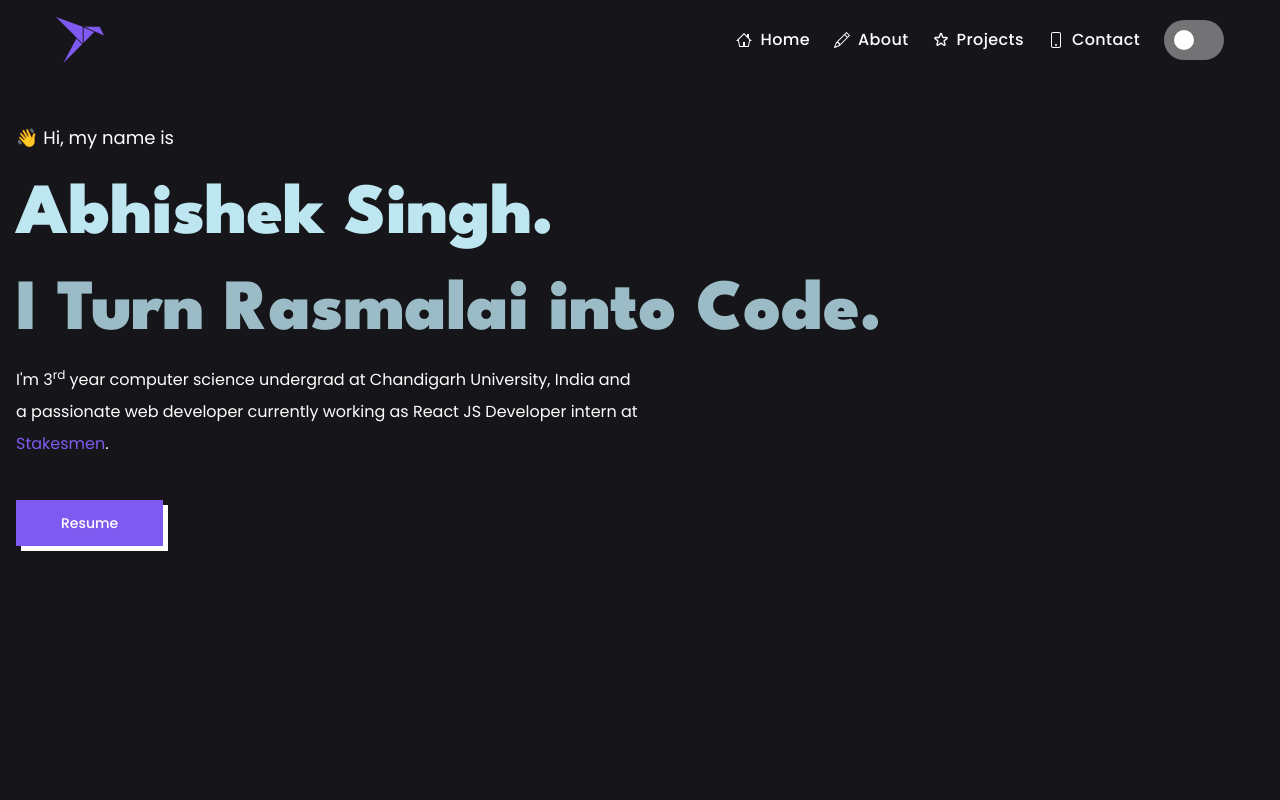
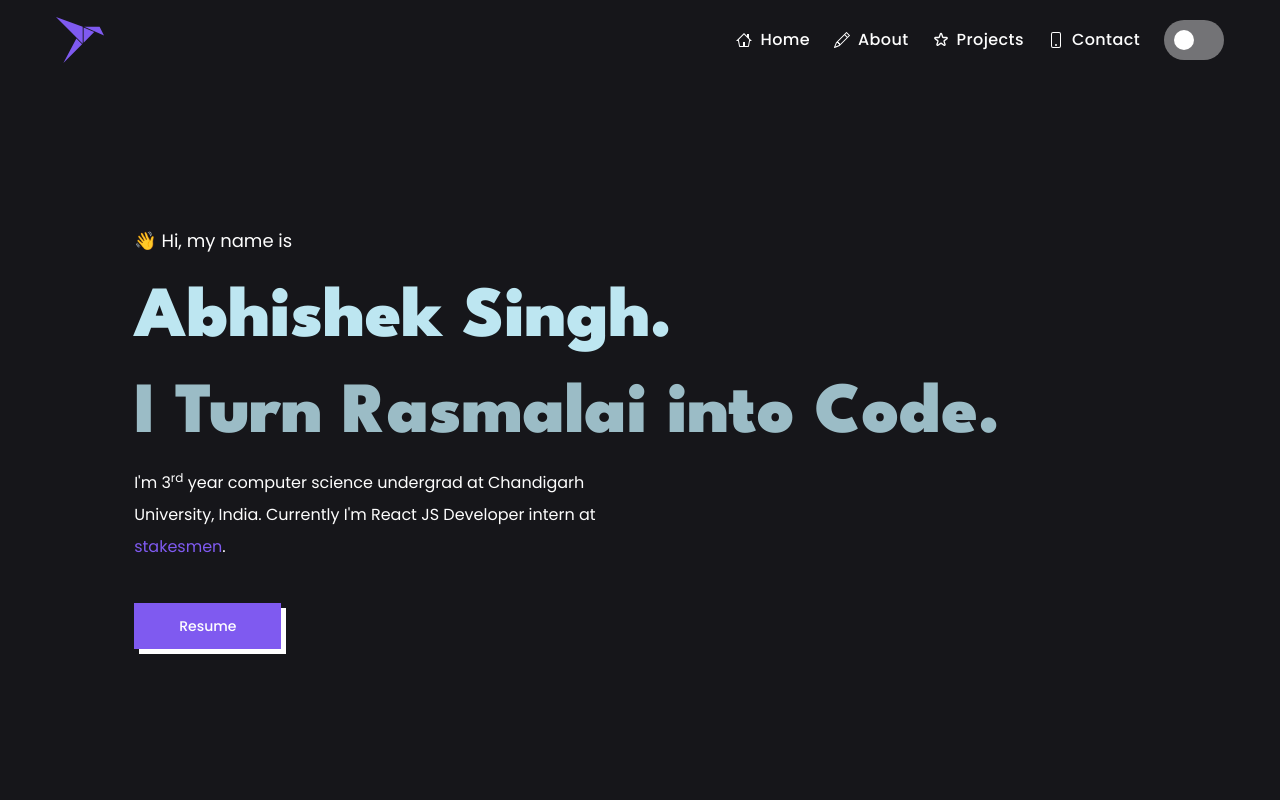
Before and after one commit to Abh1shekSingh/reactportfolio, a React (Create React App) app: page / in a window 1280 px wide. Shown: the top 800 px of the page. Built offline with nearby package versions, Linux system fonts and the light colour scheme; the HTML template or start-up script is replaced by a standard one.

Commit message:
new changes

```diff
--- a/src/components/Hero/Hero.js
+++ b/src/components/Hero/Hero.js
@@ -4,7 +4,7 @@ import { Box } from '@mui/material'
 const Hero = () => {
 
   return (
-    <Box className='flex  h-screen bg-dark w-full md:h-screen  md:pb-32 py-10  '>
+    <Box className='flex md:justify-center md:items-center h-screen bg-dark w-full md:h-screen  md:pb-32 py-10 '>
       <Box className='flex flex-col px-4 '>
         <motion.h1
           initial = {{translateY:20, opacity:0}}
@@ -23,8 +23,8 @@ const Hero = () => {
           transition = {{duration:0.2 , delay:1.6}}
         >
           I&apos;m 3<sup>rd</sup> year computer science undergrad at
-          Chandigarh University, India and a passionate web developer currently working as React JS Developer intern at
-          <a href='https://stakesmen.com' className='text-purple'> Stakesmen</a>.
+          Chandigarh University, India. Currently I&apos;m React JS Developer intern at
+          <a href='https://stakesmen.com' className='text-purple'> stakesmen</a>.
 
         </motion.p>
 
```
